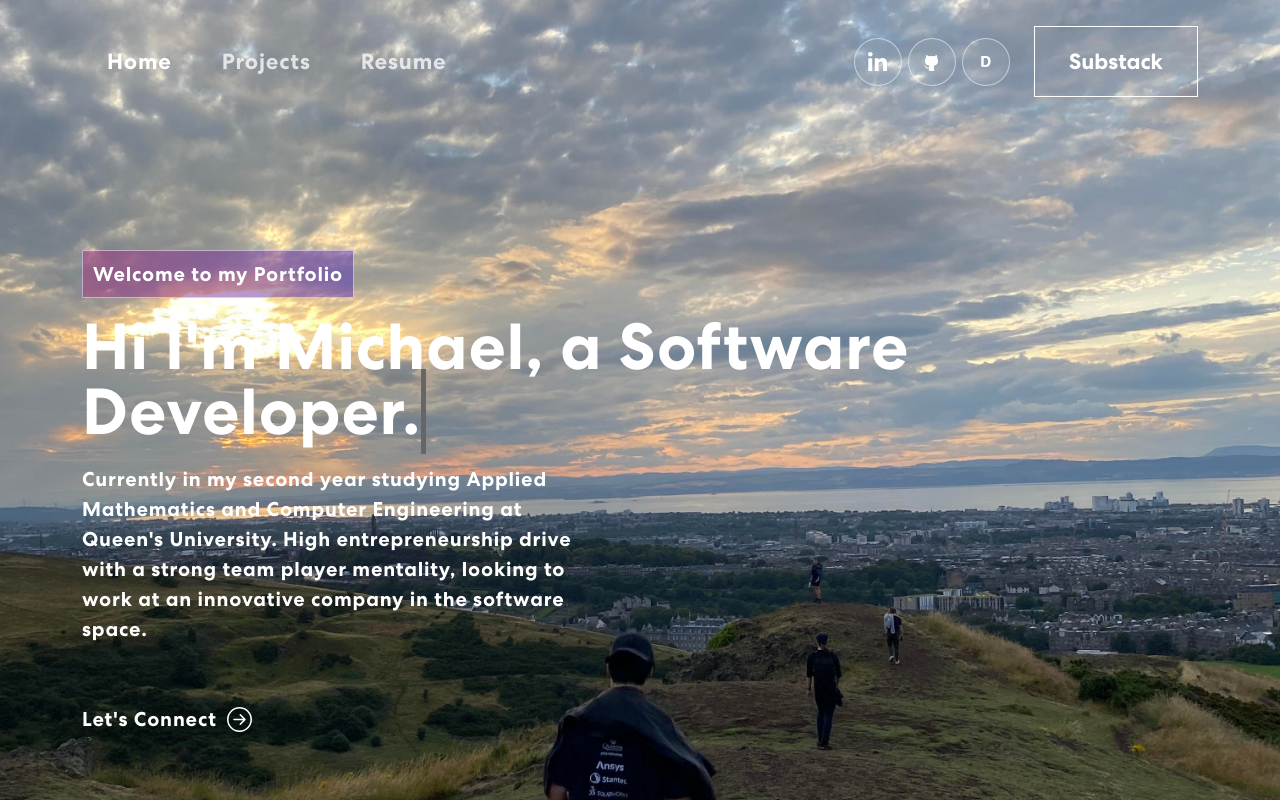
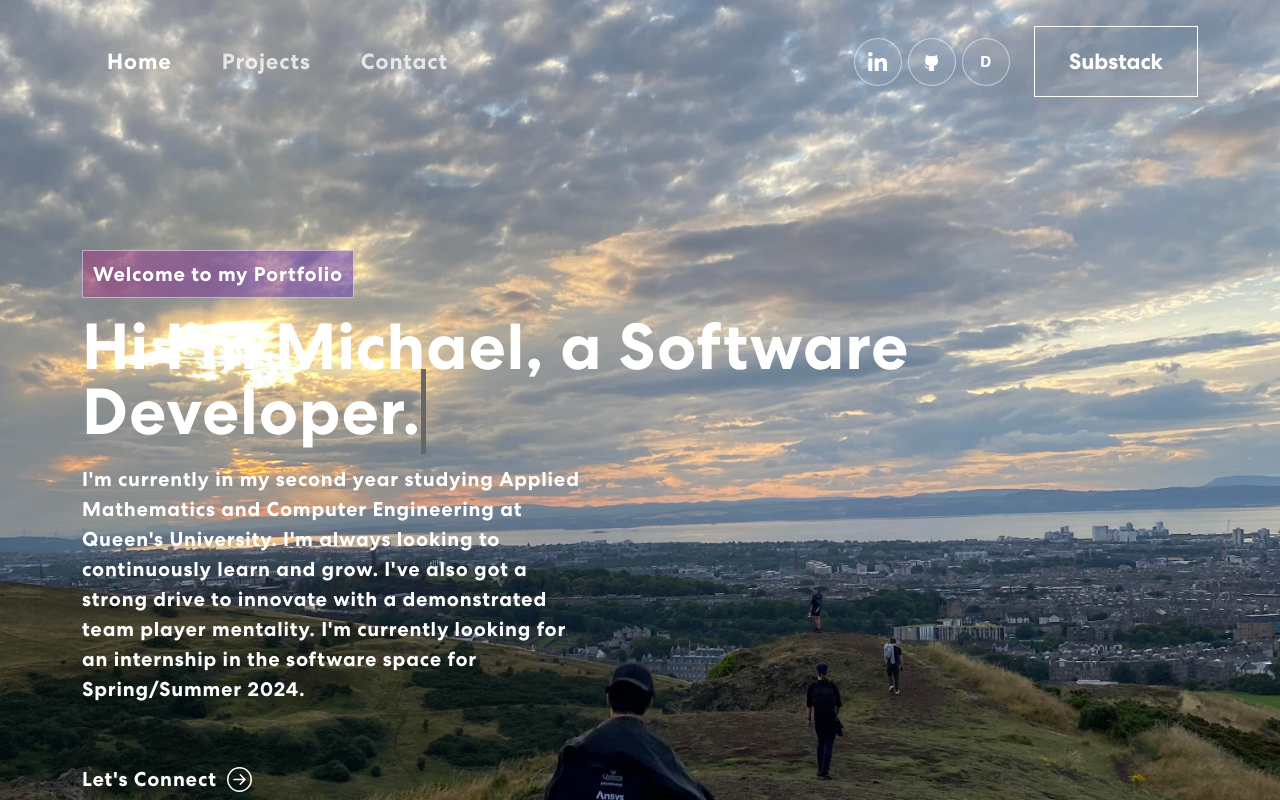
Before and after one commit to michael-han-dev/michael_han, a React (Create React App) app: page / in a window 1280 px wide. Shown: the top 800 px of the page. Built offline with nearby package versions, Linux system fonts and the light colour scheme.

Commit message:
updated website oct 14, 2023

```diff
--- a/src/App.js
+++ b/src/App.js
@@ -13,7 +13,6 @@ function App() {
       <NavBar />
       <Banner />
       <Projects />
-      <Resume />
       <Contact />
       <Footer />
     </div>
--- a/src/components/Banner.js
+++ b/src/components/Banner.js
@@ -7,7 +7,7 @@ import TrackVisibility from 'react-on-screen';
 export const Banner = () => {
     const [loopNum, setLoopNum] = useState(0);
     const [isDeleting, setIsDeleting] = useState(false);
-    const toRotate = ["a Software Developer.", "an Engineer.", "an ML Enthusiast.", "an Entrepreneur."];
+    const toRotate = ["a Software Developer.", "an Engineer.", "an Innovator.", "a lifelong learner.", "a team player."];
     const [text, setText] = useState('');
     const [delta, setDelta] = useState(300 - Math.random() * 100);
     const period = 2000;
@@ -49,7 +49,7 @@ export const Banner = () => {
                             <div className={isVisible ? "animated__animated animate__fadeIn" : ""}>
                                 <span className="tagline">Welcome to my Portfolio</span>
                                 <h1>{`Hi I'm Michael, `}<span className="txt-rotate" dataPeriod="1000" data-rotate='[ "a Software Developer.", "an Engineer.", "an ML Enthusiast.", "an Entrepreneur."]'><span className="wrap">{text}</span></span></h1>
-                                <p><strong>Currently in my second year studying Applied Mathematics and Computer Engineering at Queen's University. High entrepreneurship drive with a strong team player mentality, looking to work at an innovative company in the software space.</strong></p>
+                                <p><strong>I'm currently in my second year studying Applied Mathematics and Computer Engineering at Queen's University. I'm always looking to continuously learn and grow. I've also got a strong drive to innovate with a demonstrated team player mentality. I'm currently looking for an internship in the software space for Spring/Summer 2024. </strong></p>
                                 <button onClick={() => window.location.href = "#connect"}>Let's Connect <ArrowRightCircle size={25} /></button>
                             </div>}
                     </TrackVisibility>
--- a/src/components/NavBar.js
+++ b/src/components/NavBar.js
@@ -37,7 +37,7 @@ export const NavBar = () => {
                 <Nav className="me-auto">
                     <Nav.Link href="#home" className = {activelink === 'home' ? 'active navbar-link' : 'navbar-link'} onClick={() => onUpdateActiveLink('home')}>Home</Nav.Link>
                     <Nav.Link href="#project" className = {activelink === 'projects' ? 'active navbar-link' : 'navbar-link'} onClick={() => onUpdateActiveLink('projects')}>Projects</Nav.Link>
-                    <Nav.Link href="#resume" className = {activelink === 'resume' ? 'active navbar-link' : 'navbar-link'} onClick={() => onUpdateActiveLink('skills')}>Resume</Nav.Link>
+                    <Nav.Link href="#connect" className = {activelink === 'contact' ? 'active navbar-link' : 'navbar-link'} onClick={() => onUpdateActiveLink('skills')}>Contact</Nav.Link>
                 </Nav>
                 <span className="navbar-text">
                     <div className="social-icon">
```
